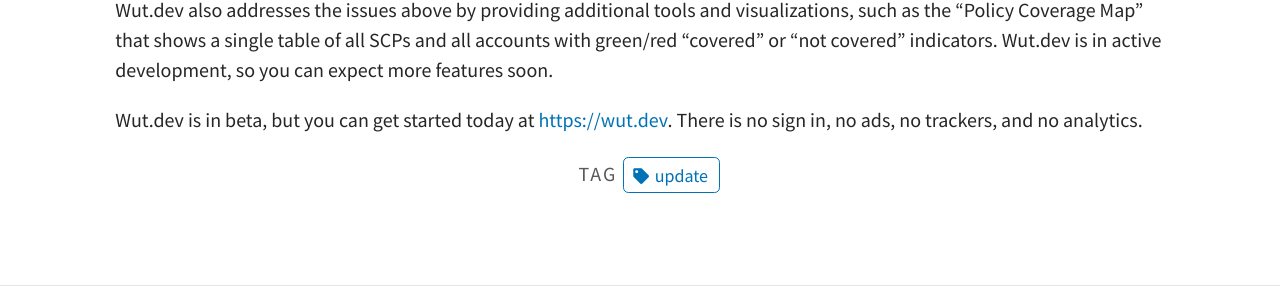
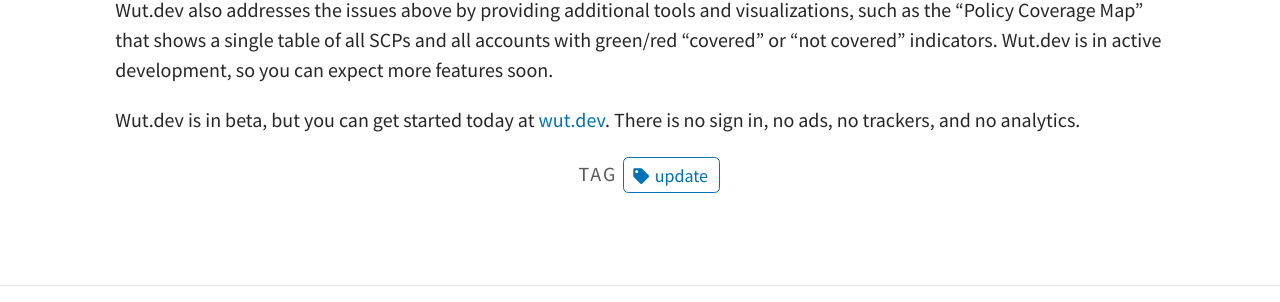
Before and after one commit to wut-dev/blog, a Jekyll site: the page built from _posts/2024-06-29-introducing-wut-dev.md, in a window 1280 px wide. Shown: the part 1806-2108 px from the top of the page. Built offline with Jekyll 4.4.1, drawn with Linux system fonts in a browser that asks for light colours; some of the changed lines change nothing that is shown.

Commit message:
site url

```diff
--- a/_posts/2024-06-29-introducing-wut-dev.md
+++ b/_posts/2024-06-29-introducing-wut-dev.md
@@ -23,4 +23,4 @@
 
 Wut.dev also addresses the issues above by providing additional tools and visualizations, such as the "Policy Coverage Map" that shows a single table of all SCPs and all accounts with green/red "covered" or "not covered" indicators. Wut.dev is in active development, so you can expect more features soon.
 
-Wut.dev is in beta, but you can get started today at [https://wut.dev](wut.dev). There is no sign in, no ads, no trackers, and no analytics.
+Wut.dev is in beta, but you can get started today at [wut.dev](https://wut.dev). There is no sign in, no ads, no trackers, and no analytics.
```
